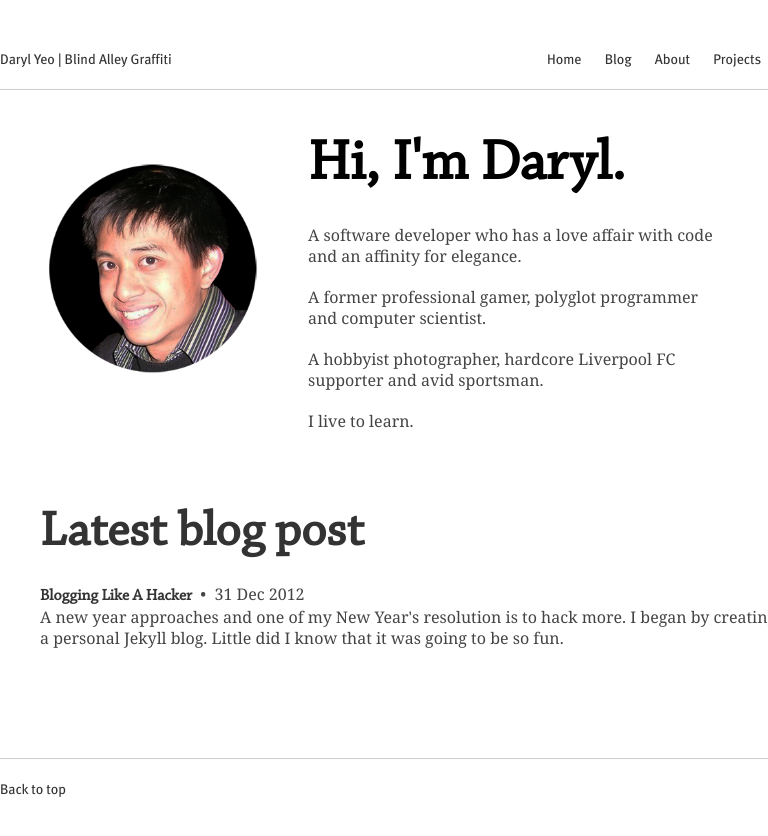
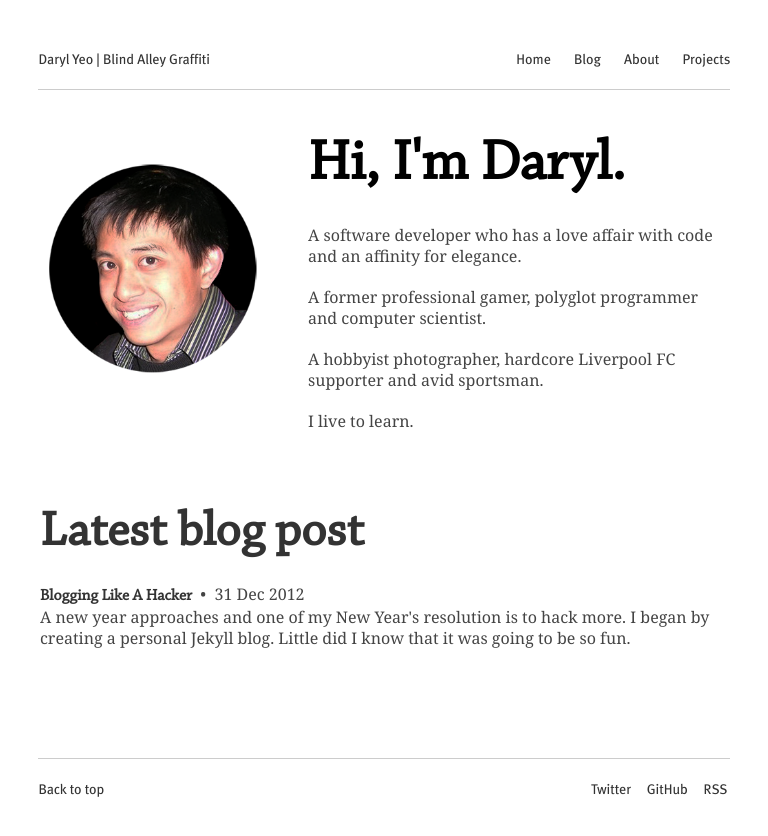
Before and after one commit to aacyun/jianxioy.github.com, a Jekyll site: the page built from index.html, in a window 768 px wide. Shown: the top 836 px of the page. Built offline with Jekyll 4.4.1, drawn with Linux system fonts in a browser that asks for light colours; Markdown is read by kramdown in place of the engine named in the settings.

Commit message:
Testing phone.

```diff
--- a/static/css/layout.css
+++ b/static/css/layout.css
@@ -145,9 +145,14 @@ a:hover {
 	/* Tablet Portrait size to standard 960 (devices and browsers) */
 	/* iPad */
 	@media only screen and (min-width: 768px) and (max-width: 959px) {
+		#nav,
 		#logo-primary,
 		#nav-primary,
-		#avatar{
+		#avatar,
+		#latest,
+		.footer,
+		.back-to-top,
+		.offsite-links {
 			width: 90%;
 		}
 		#home-avatar {
```
